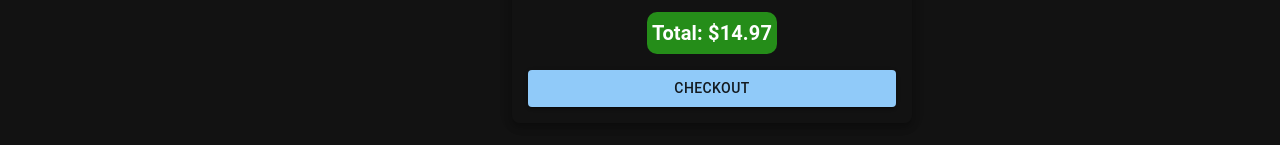
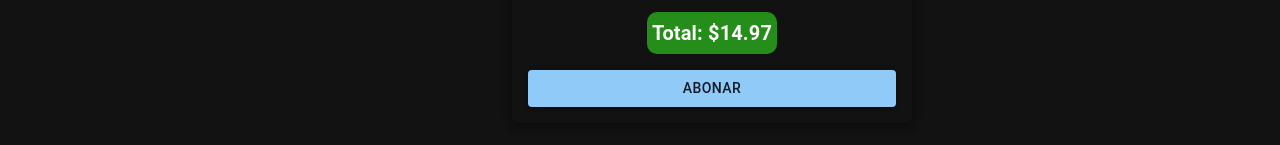
Before and after one commit to No-Country-simulation/c20-23-m-java-react.DeliMovil, a React (Vite) app in the folder Frontend/: page /cart in a window 1280 px wide. Both pictures are taken after a click on the button 640 px from the left and 40 px from the top of the page. Shown: the part 571-716 px from the top of the page. Built offline with nearby package versions, Linux system fonts and the light colour scheme.

Commit message:
Cambie nombre checkout a ABONAR

```diff
--- a/Frontend/src/components/Cart-Checkout/Cart.jsx
+++ b/Frontend/src/components/Cart-Checkout/Cart.jsx
@@ -42,8 +42,7 @@ const Cart = ({ onCheckout }) => {
       alignItems:'center',
       width:'100%',
       padding:'2rem'
-      // width:'100%',
-      // position: 'relative',
+
     }}>
       <IconButton
         onClick={() => setCartOpen(!cartOpen)}
@@ -140,7 +139,7 @@ const Cart = ({ onCheckout }) => {
 
                 <Box sx={{ mt: 2, textAlign: 'center' }}>
                   <Button variant="contained" color="primary" onClick={handleCheckout}>
-                    Checkout
+                    ABONAR
                   </Button>
                 </Box>
               </Box>
```
